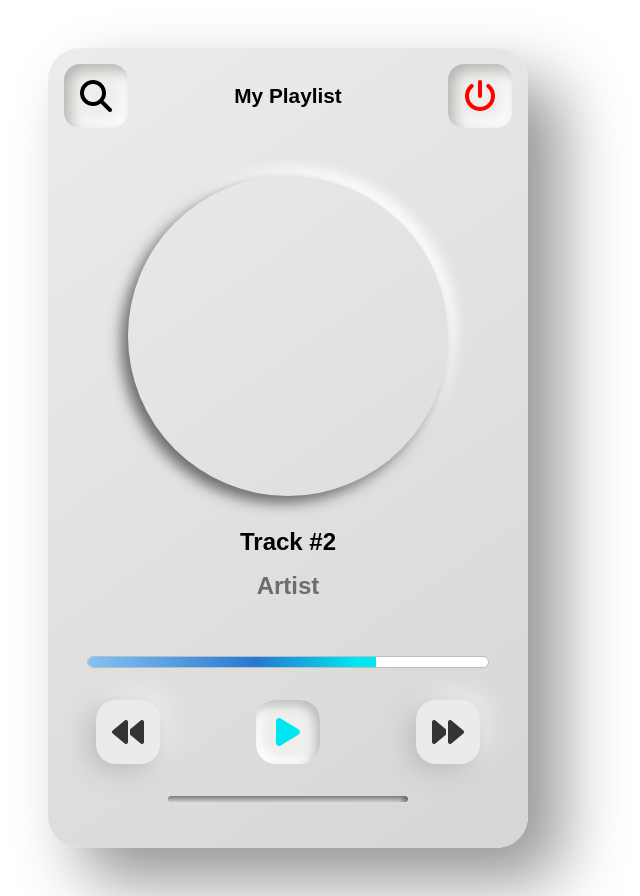
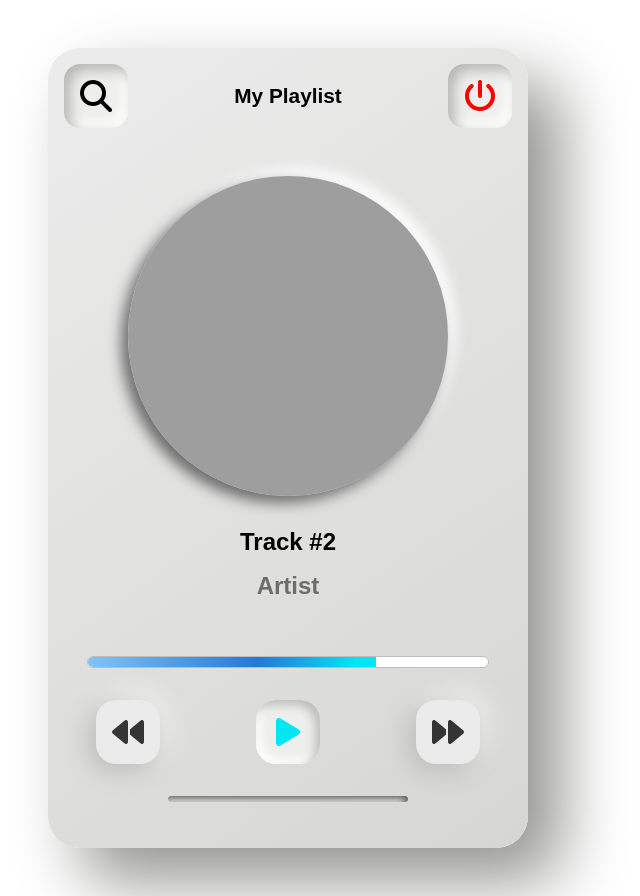
Before and after one commit to cemkgrbz/uib-layout-neumorphic-music-player-cemkgrbz, a plain HTML site: page index.html in a window 1280 px wide. Shown: the whole page, without its empty margins (352-992 px from the left). Drawn offline with Linux system fonts and the light colour scheme; the site is published under a folder, as on GitHub Pages, so addresses that start at the root find nothing.

Commit message:
Update style.css

```diff
--- a/style.css
+++ b/style.css
@@ -62,7 +62,7 @@ h1 {
     width: 20rem;
     height: 20rem;
     margin: 2rem auto;
-    background-image: url(/assets/track-image.jpeg);
+    background-image: url(./assets/track-image.jpeg);
     background-size: contain;
     border-radius: 50%;
     box-shadow:  -7px 7px 14px #6d6d6d,
```
